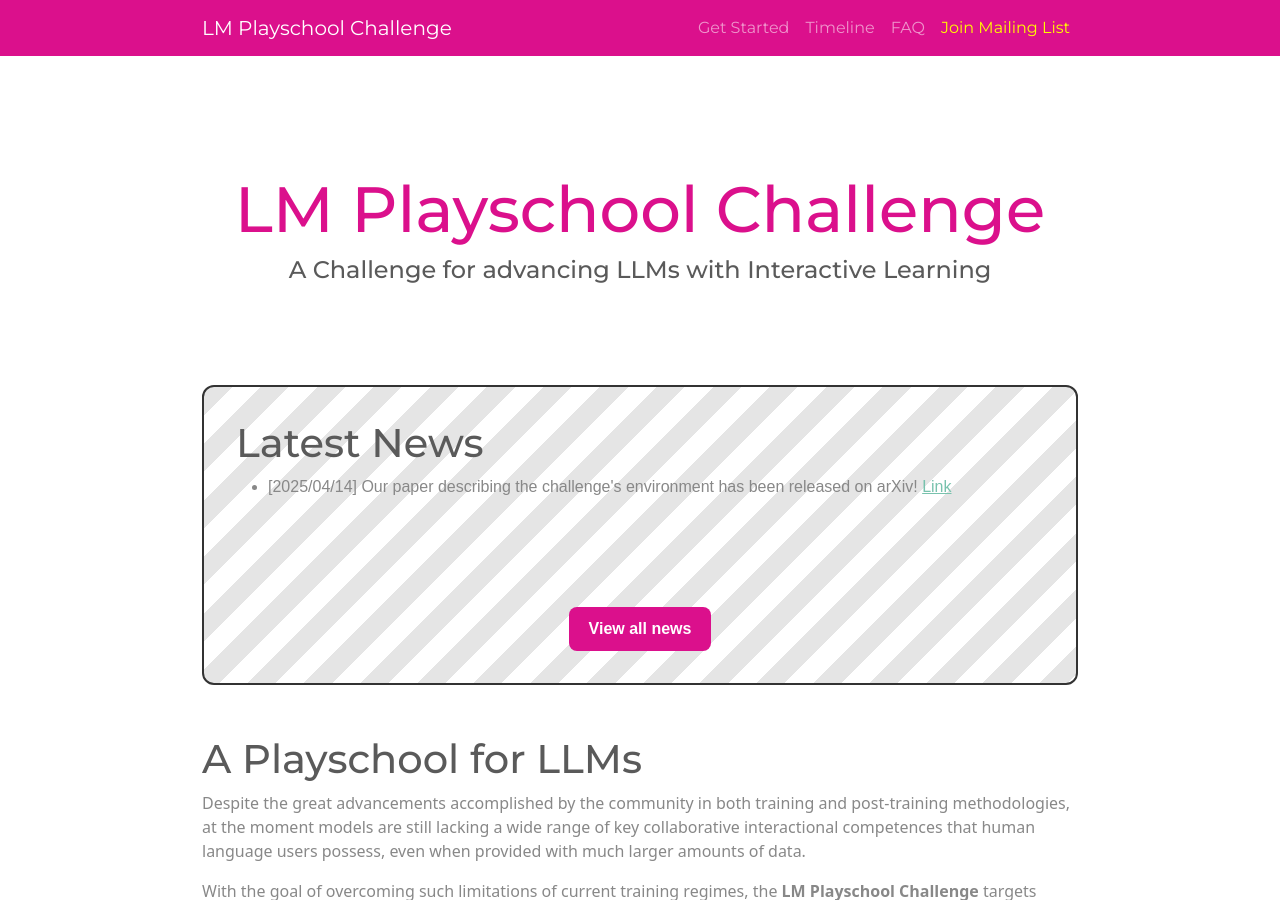
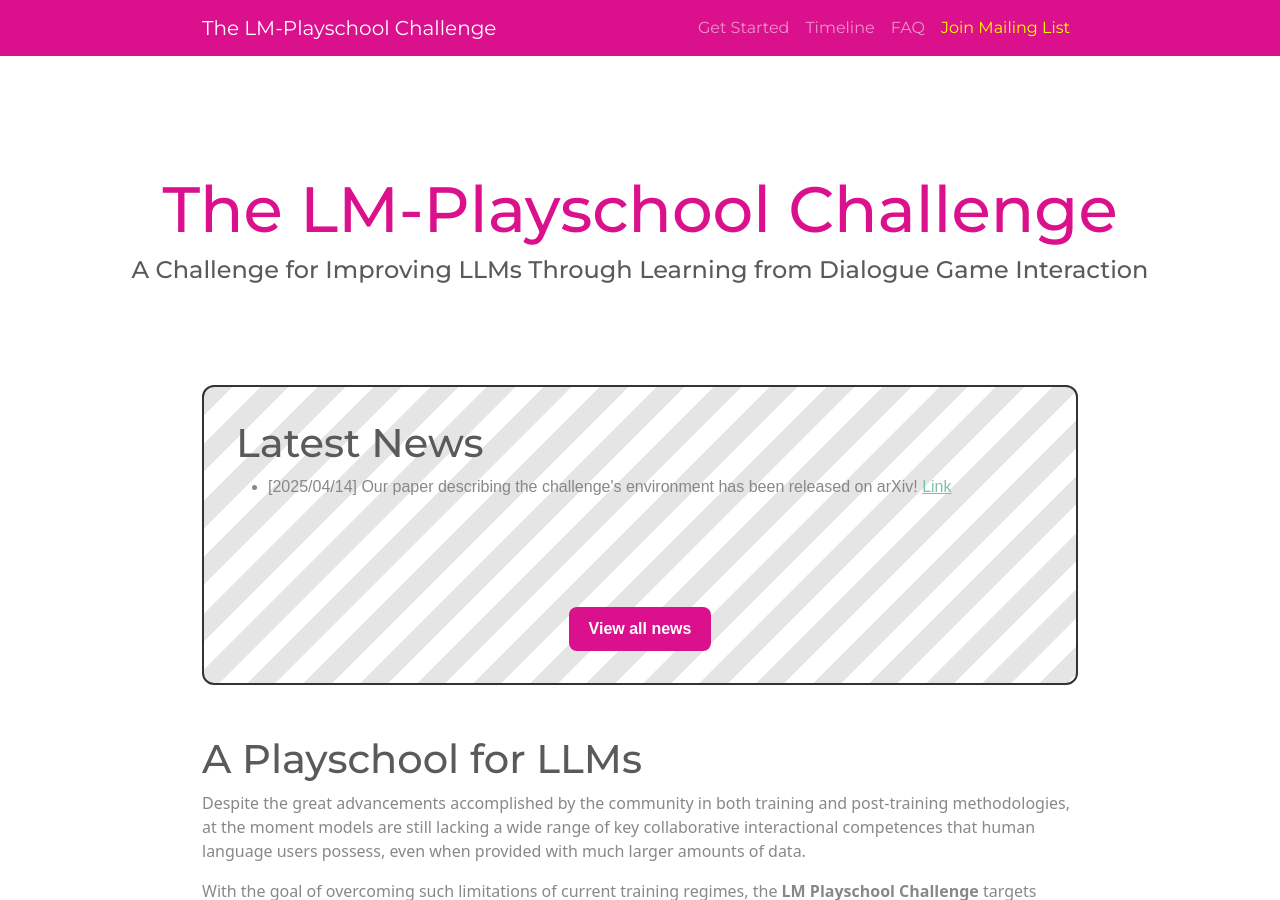
Before and after one commit to lm-playschool/lm-playschool.github.io, a Jekyll site: the page built from index.md, in a window 1280 px wide and 900 px high. Built offline with Jekyll 4.4.1, drawn with Linux system fonts in a browser that asks for light colours; our own code applies the rules of GitHub Pages for plain Markdown files.

Commit message:
change website title and subtitle

```diff
--- a/_config.yml
+++ b/_config.yml
@@ -13,8 +13,8 @@
 # you will see them accessed via {{ site.title }}, {{ site.email }}, and so on.
 # You can create any custom variable you would like, and they will be accessible
 # in the templates via {{ site.myvariable }}.
-title: LM Playschool Challenge
-subtitle: "A Challenge for advancing LLMs with Interactive Learning"
+title: The LM-Playschool Challenge
+subtitle: "A Challenge for Improving LLMs Through Learning from Dialogue Game Interaction"
 email: ""
 #description: >- # this means to ignore newlines until "baseurl:"
 #  A Challenge for advancing LLMs with Interactive Learning
```
